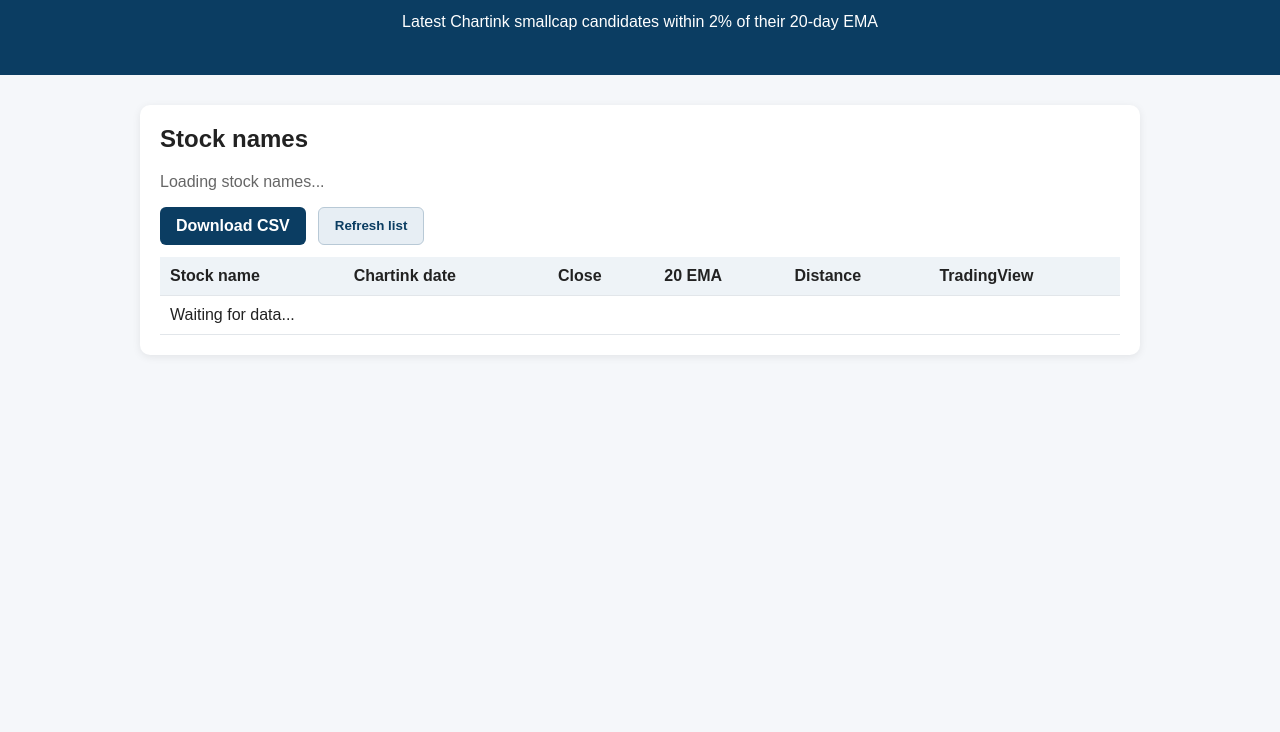
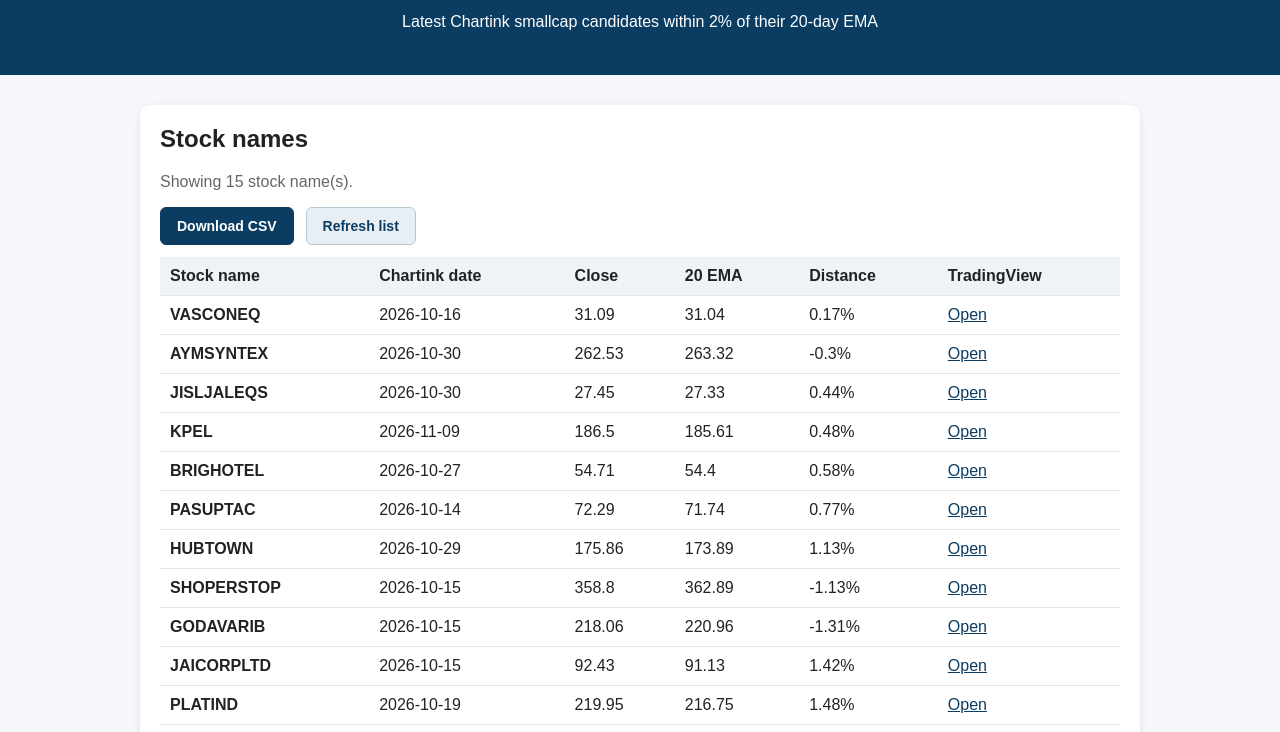
Before and after one commit to vgdhavale/smallcap-20ema-repository, a plain HTML site: page index.html in a window 1280 px wide. Shown: the part 62-794 px from the top of the page. Drawn offline with Linux system fonts and the light colour scheme.

Commit message:
Update index.html

```diff
--- a/index.html
+++ b/index.html
@@ -12,11 +12,12 @@
     h1 { margin: 0; font-size: 26px; }
     h2 { margin-top: 0; }
     .actions { display: flex; gap: 12px; flex-wrap: wrap; margin-top: 12px; }
-    .button { display: inline-block; padding: 10px 16px; border-radius: 6px; text-decoration: none; font-weight: bold; }
-    .download { background: #0b3d62; color: white; }
+    .button { display: inline-block; padding: 10px 16px; border-radius: 6px; text-decoration: none; font-weight: bold; cursor: pointer; font-size: 14px; }
+    .download { background: #0b3d62; color: white; border: 1px solid #0b3d62; }
     .refresh { background: #e7eef4; color: #0b3d62; border: 1px solid #b8c9d6; }
-    table { width: 100%; border-collapse: collapse; margin-top: 12px; }
-    th, td { padding: 10px; border-bottom: 1px solid #e2e6ea; text-align: left; }
+    .table-wrapper { overflow-x: auto; margin-top: 12px; }
+    table { width: 100%; border-collapse: collapse; }
+    th, td { padding: 10px; border-bottom: 1px solid #e2e6ea; text-align: left; white-space: nowrap; }
     th { background: #eef3f7; }
     .symbol { font-weight: bold; }
     .status { color: #666; }
@@ -41,6 +42,7 @@
         <button class="button refresh" onclick="loadStocks()">Refresh list</button>
       </div>
 
+      <div class="table-wrapper">
         <table id="stockTable">
           <thead>
             <tr>
@@ -57,19 +59,24 @@
           </tbody>
         </table>
       </div>
+    </div>
   </main>
 
   <script>
     const CSV_FILE = "smallcap_stocks_near_20ema.csv";
 
+    function splitCSVLine(line) {
+      return line.split(/,(?=(?:(?:[^"]*"){2})*[^"]*$)/).map(v => v.replace(/^"|"$/g, "").trim());
+    }
+
     function parseCSV(text) {
       const lines = text.trim().split(/\r?\n/);
       if (lines.length < 2) return [];
 
-      const headers = lines[0].split(",").map(h => h.replace(/^"|"$/g, "").trim());
+      const headers = splitCSVLine(lines[0]);
 
       return lines.slice(1).map(line => {
-        const values = line.split(",").map(v => v.replace(/^"|"$/g, "").trim());
+        const values = splitCSVLine(line);
         const row = {};
         headers.forEach((header, index) => { row[header] = values[index] || ""; });
         return row;
@@ -100,13 +107,16 @@
         status.textContent = `Showing ${rows.length} stock name(s).`;
 
         rows.forEach(row => {
+          const rawDist = (row["Distance_from_20EMA_%"] || "").replace("%", "");
+          const distDisplay = rawDist ? `${rawDist}%` : "";
+
           const tr = document.createElement("tr");
           tr.innerHTML = `
             <td class="symbol">${row.Symbol || ""}</td>
             <td>${row.Chartink_Last_Date || ""}</td>
             <td>${row.Close || ""}</td>
             <td>${row.EMA_20 || ""}</td>
-            <td>${row.Distance_from_20EMA_% || ""}%</td>
+            <td>${distDisplay}</td>
             <td><a href="${row.TradingView_Link || "#"}" target="_blank" rel="noopener">Open</a></td>
           `;
           tbody.appendChild(tr);
```
Lines whose indentation alone changed are shown as unchanged.
